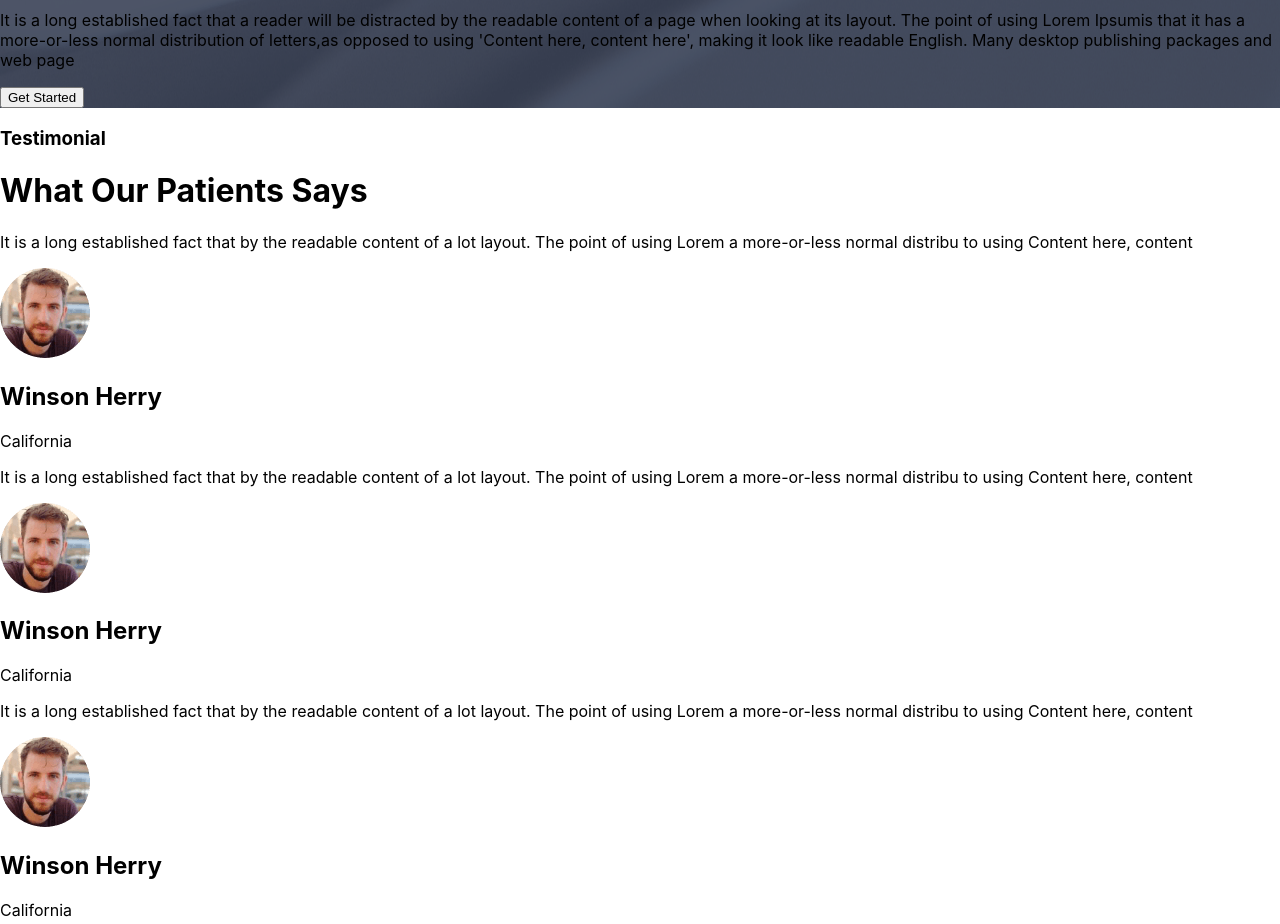
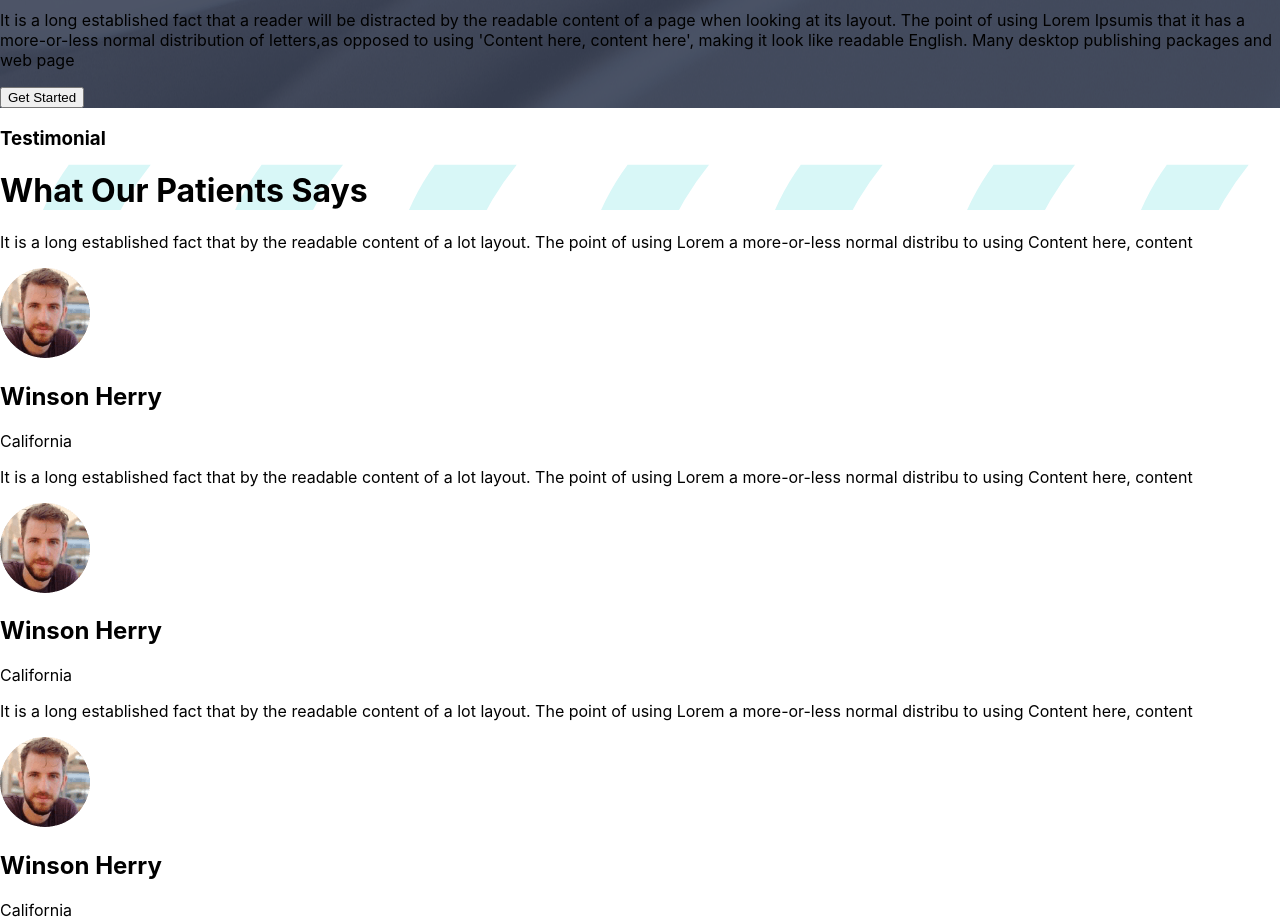
Before and after one commit to Shikder-Vai/doctor-portal-clinte, a React (Create React App) app: page / in a window 1280 px wide. Shown: the part 5480-6404 px from the top of the page. Built offline with nearby package versions, Linux system fonts and the light colour scheme.

Commit message:
testmonial bg added

```diff
--- a/src/Pages/Home/Testimonial/Testimonial.js
+++ b/src/Pages/Home/Testimonial/Testimonial.js
@@ -1,10 +1,14 @@
 import React from "react";
 import Reviews from "./Reviews";
+import quote from "../../../assets/icons/quote.svg";
 
 const Testimonial = () => {
   return (
-    <div className="text-primary mx-10">
-      <div className="my-12">
+    <div className="text-primary mx-10 ">
+      <div
+        style={{ backgroundImage: `url(${quote})` }}
+        className="my-12 bg-right-top bg-no-repeat bg-contain"
+      >
         <h3>Testimonial</h3>
         <h1 className="text-5xl font-bold text-accent">
           What Our Patients Says
```
